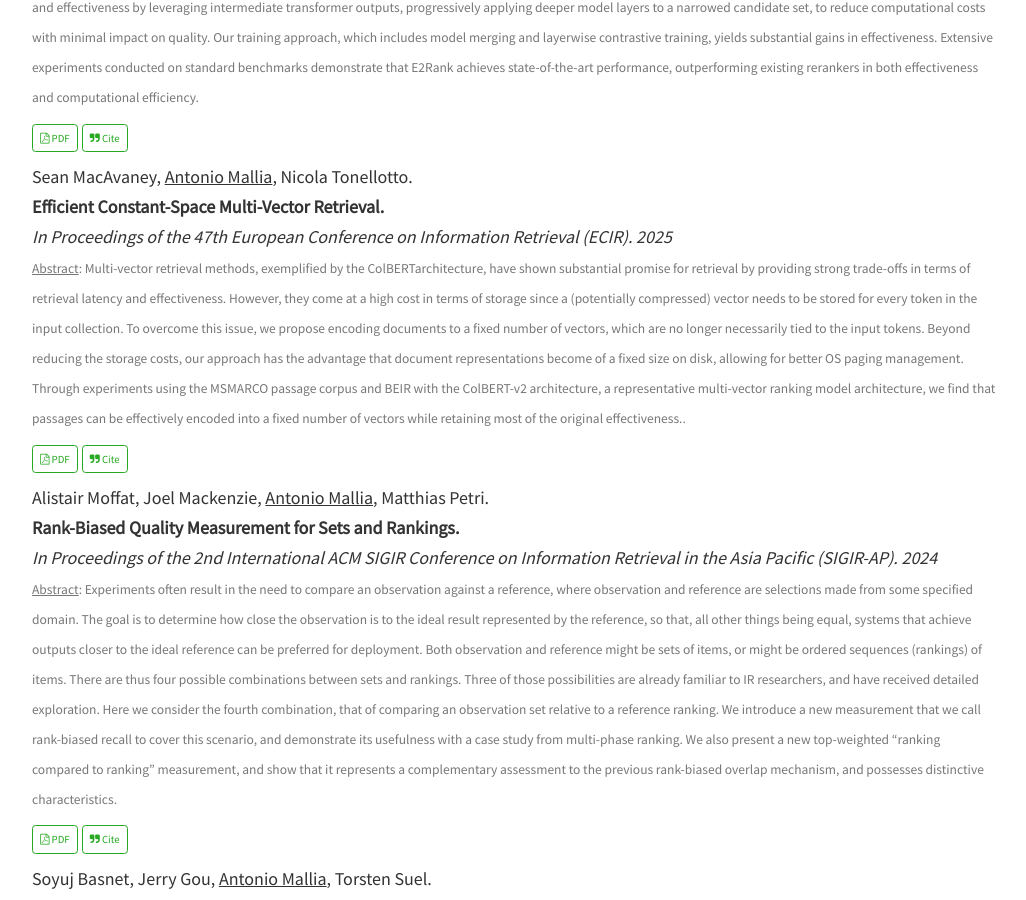
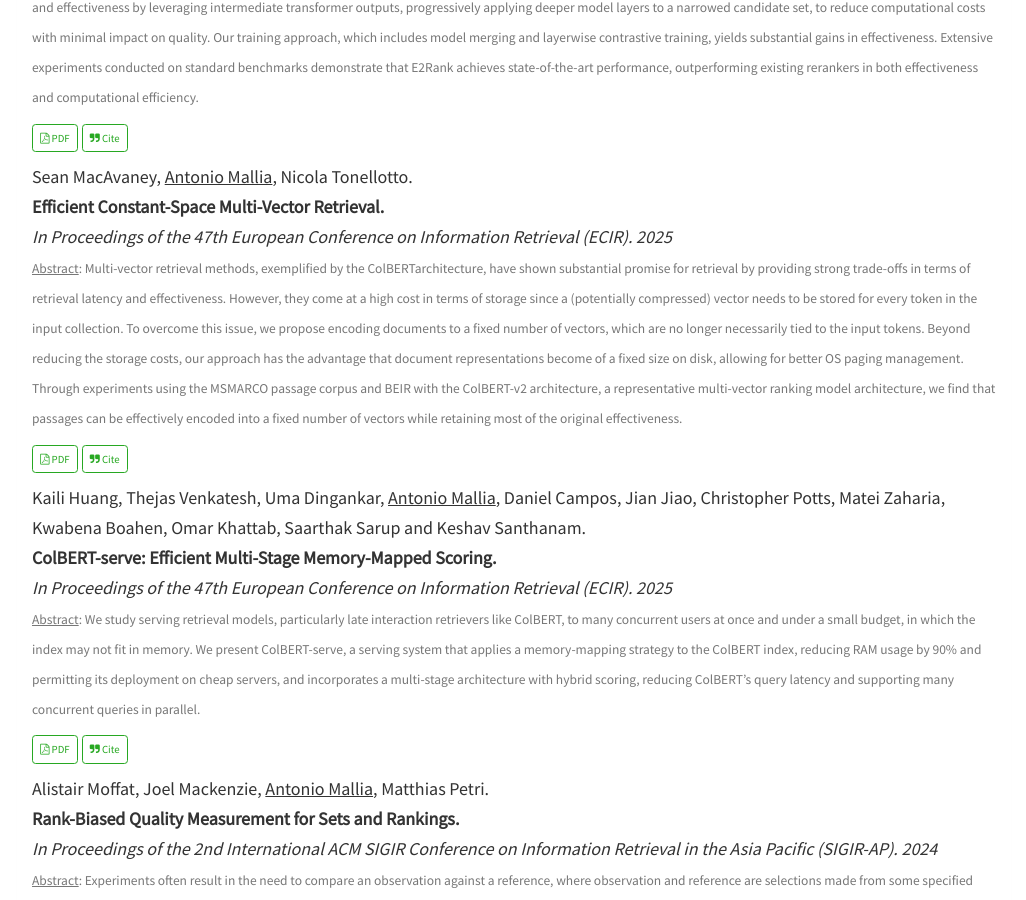
Before and after one commit to amallia/amallia.github.io, a Jekyll site: the page built from research.html, in a window 1280 px wide and 900 px high, scrolled down 348 px. Shown: the whole window, without its empty margins (126-1152 px from the left). Built offline with Jekyll 4.4.1, drawn with Linux system fonts in a browser that asks for light colours; nearby versions of some CDN libraries.

Commit message:
Update research.html

```diff
--- a/research.html
+++ b/research.html
@@ -18,8 +18,16 @@ title: Antonio Mallia's Blog
             <span class="paper-authors">Sean MacAvaney, <u>Antonio Mallia</u>, Nicola Tonellotto.</span>
             <span class="paper-title">Efficient Constant-Space Multi-Vector Retrieval.</span>
             <span class="paper-publisher">In Proceedings of the 47th European Conference on Information Retrieval (ECIR). 2025</span>
-            <p> <small><u>Abstract</u>: Multi-vector retrieval methods, exemplified by the ColBERTarchitecture, have shown substantial promise for retrieval by providing strong trade-offs in terms of retrieval latency and effectiveness. However, they come at a high cost in terms of storage since a (potentially compressed) vector needs to be stored for every token in the input collection. To overcome this issue, we propose encoding documents to a fixed number of vectors, which are no longer necessarily tied to the input tokens. Beyond reducing the storage costs, our approach has the advantage that document representations become of a fixed size on disk, allowing for better OS paging management. Through experiments using the MSMARCO passage corpus and BEIR with the ColBERT-v2 architecture, a representative multi-vector ranking model architecture, we find that passages can be effectively encoded into a fixed number of vectors while retaining most of the original effectiveness..</small></p>
+            <p> <small><u>Abstract</u>: Multi-vector retrieval methods, exemplified by the ColBERTarchitecture, have shown substantial promise for retrieval by providing strong trade-offs in terms of retrieval latency and effectiveness. However, they come at a high cost in terms of storage since a (potentially compressed) vector needs to be stored for every token in the input collection. To overcome this issue, we propose encoding documents to a fixed number of vectors, which are no longer necessarily tied to the input tokens. Beyond reducing the storage costs, our approach has the advantage that document representations become of a fixed size on disk, allowing for better OS paging management. Through experiments using the MSMARCO passage corpus and BEIR with the ColBERT-v2 architecture, a representative multi-vector ranking model architecture, we find that passages can be effectively encoded into a fixed number of vectors while retaining most of the original effectiveness.</small></p>
 	    <a class="btn btn-outline-primary btn-sm" href="/uploads/ECIR25b.pdf" target="_blank" rel="noopener"><i class="fa fa-file-pdf-o" aria-hidden="true"></i> PDF</a>
+            <a class="btn btn-outline-primary btn-sm js-cite-modal" data-filename="/uploads/ECIR25a.bib"><i class="fa fa-quote-right"></i> Cite</a>
+    </h5>
+    <h5>
+            <span class="paper-authors">Kaili Huang, Thejas Venkatesh, Uma Dingankar, <u>Antonio Mallia</u>, Daniel Campos, Jian Jiao, Christopher Potts, Matei Zaharia, Kwabena Boahen, Omar Khattab, Saarthak Sarup and Keshav Santhanam.</span>
+            <span class="paper-title">ColBERT-serve: Efficient Multi-Stage Memory-Mapped Scoring.</span>
+            <span class="paper-publisher">In Proceedings of the 47th European Conference on Information Retrieval (ECIR). 2025</span>
+            <p> <small><u>Abstract</u>: We study serving retrieval models, particularly late interaction retrievers like ColBERT, to many concurrent users at once and under a small budget, in which the index may not fit in memory. We present ColBERT-serve, a serving system that applies a memory-mapping strategy to the ColBERT index, reducing RAM usage by 90% and permitting its deployment on cheap servers, and incorporates a multi-stage architecture with hybrid scoring, reducing ColBERT’s query latency and supporting many concurrent queries in parallel.</small></p>
+	    <a class="btn btn-outline-primary btn-sm" href="/uploads/ECIR25c.pdf" target="_blank" rel="noopener"><i class="fa fa-file-pdf-o" aria-hidden="true"></i> PDF</a>
             <a class="btn btn-outline-primary btn-sm js-cite-modal" data-filename="/uploads/ECIR25a.bib"><i class="fa fa-quote-right"></i> Cite</a>
     </h5>
     <h5>
```
